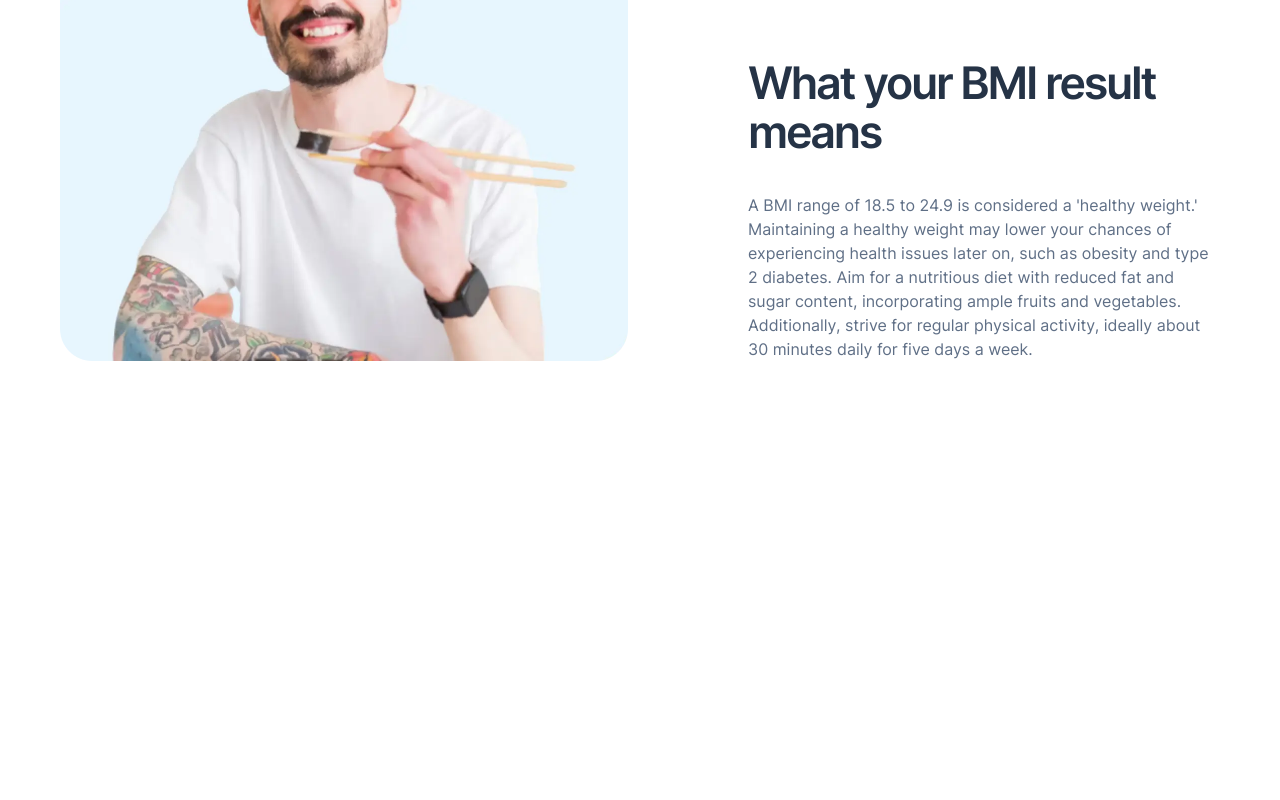
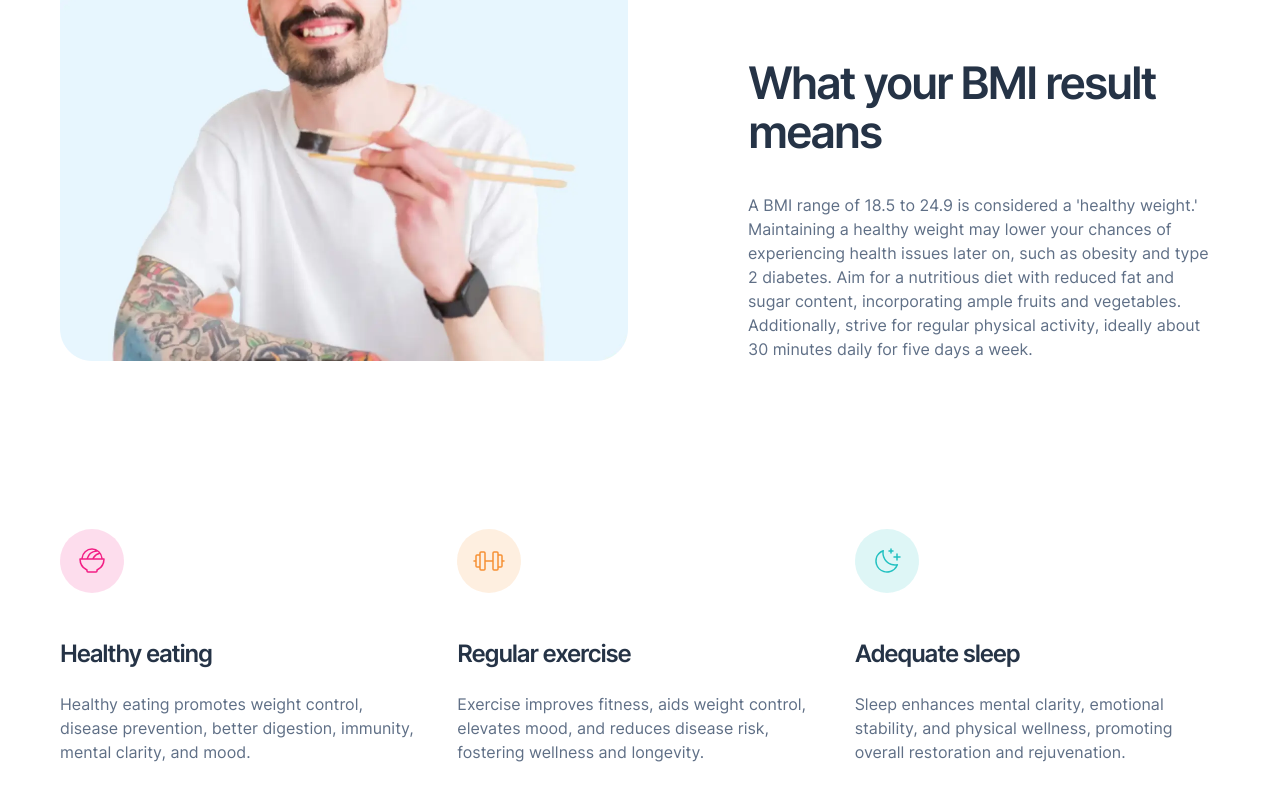
Before and after one commit to karolbanat/fem-svelte-bmi-calculator, a Svelte app: page / in a window 1280 px wide. Shown: the part 960-1760 px from the top of the page. Before the commit the page ends 1417 px from the top, so only its background shows below. Built offline with nearby package versions, Linux system fonts and the light colour scheme.

Commit message:
Tip cards and layout

```diff
--- a/src/App.svelte
+++ b/src/App.svelte
@@ -1,7 +1,12 @@
 <script lang="ts">
+	import iconEating from '/src/assets/icons/icon-eating.svg';
+	import iconExercise from '/src/assets/icons/icon-exercise.svg';
+	import iconSleep from '/src/assets/icons/icon-sleep.svg';
+
 	import BMIForm from './lib/BMIForm.svelte';
 	import HeaderBox from './lib/HeaderBox.svelte';
 	import Navigation from './lib/Navigation.svelte';
+	import TipCard from './lib/cards/TipCard.svelte';
 </script>
 
 <header class="wrapper-grid">
@@ -19,7 +24,7 @@
 	</div>
 </header>
 <main class="wrapper-grid">
-	<section class="meaning-section even-columns-screen even-columns-screen--medium vertical-end-grid">
+	<section class="meaning-section | even-columns-screen even-columns-screen--medium vertical-end-grid | section-spacer">
 		<img
 			src="/assets/images/image-man-eating.webp"
 			alt="Smiling man holding chopsticks with sushi roll."
@@ -31,6 +36,27 @@
 			message="A BMI range of 18.5 to 24.9 is considered a 'healthy weight.' Maintaining a healthy weight may lower your chances of experiencing health issues later on, such as obesity and type 2 diabetes. Aim for a nutritious diet with reduced fat and sugar content, incorporating ample fruits and vegetables. Additionally, strive for regular physical activity, ideally about 30 minutes daily for five days a week."
 			paddedLeft={true}
 		/>
+	</section>
+
+	<section class="tips-section | section-spacer">
+		<h2 class="visually-hidden">Tips</h2>
+		<div class="even-columns-screen" style="--even-columns-screen-spacer: var(--spacer-rem-400);">
+			<TipCard
+				icon={iconEating}
+				title="Healthy eating"
+				text="Healthy eating promotes weight control, disease prevention, better digestion, immunity, mental clarity, and mood."
+			/>
+			<TipCard
+				icon={iconExercise}
+				title="Regular exercise"
+				text="Exercise improves fitness, aids weight control, elevates mood, and reduces disease risk, fostering wellness and longevity."
+			/>
+			<TipCard
+				icon={iconSleep}
+				title="Adequate sleep"
+				text="Sleep enhances mental clarity, emotional stability, and physical wellness, promoting overall restoration and rejuvenation."
+			/>
+		</div>
 	</section>
 </main>
 
@@ -53,7 +79,12 @@
 	}
 
 	.meaning-section {
-		margin-block: clamp(4.5rem, 12.5rem, 6rem);
+		margin-block-start: var(--section-spacer);
+	}
+
+	.tips-section {
+		padding-block-start: clamp(var(--spacer-rem-700), 7.5vw, var(--spacer-rem-900));
+		padding-block-end: clamp(var(--spacer-rem-700), 7.5vw, 6rem);
 	}
 
 	@media (min-width: 42em) and (max-width: 62em) {
--- a/src/app.css
+++ b/src/app.css
@@ -192,6 +192,9 @@ textarea:not([rows]) {
 	--spacer-em-700: 1.75em;
 	--spacer-em-800: 2em;
 	--spacer-em-900: 2.25em;
+
+	/* --- other */
+	--section-spacer: clamp(4.5rem, 12.5rem, 6rem);
 }
 
 body {
@@ -226,6 +229,10 @@ h2 {
 	height: 1px;
 	overflow: hidden;
 	white-space: nowrap;
+}
+
+.section-spacer {
+	margin-block-end: var(--section-spacer, 3em);
 }
 
 /* Layout */
--- /dev/null
+++ b/src/lib/cards/TipCard.svelte
@@ -0,0 +1,39 @@
+<script lang="ts">
+	export let icon: string;
+	export let title: string = '';
+	export let text: string = '';
+</script>
+
+<article>
+	<img src={icon} alt="" class="card-icon" />
+	<div class="card-body">
+		<h3>{title}</h3>
+		<p>{text}</p>
+	</div>
+</article>
+
+<style>
+	article {
+		display: flex;
+		flex-direction: column;
+		align-items: flex-start;
+		gap: clamp(var(--spacer-rem-400), 5vw, var(--spacer-rem-600));
+	}
+
+	h3 {
+		font-size: var(--fz-600);
+		line-height: 1.1;
+	}
+
+	.card-body {
+		display: grid;
+		gap: var(--spacer-rem-300);
+	}
+
+	@media (min-width: 36em) and (max-width: 56em) {
+		article {
+			flex-direction: row;
+			align-items: center;
+		}
+	}
+</style>
```
